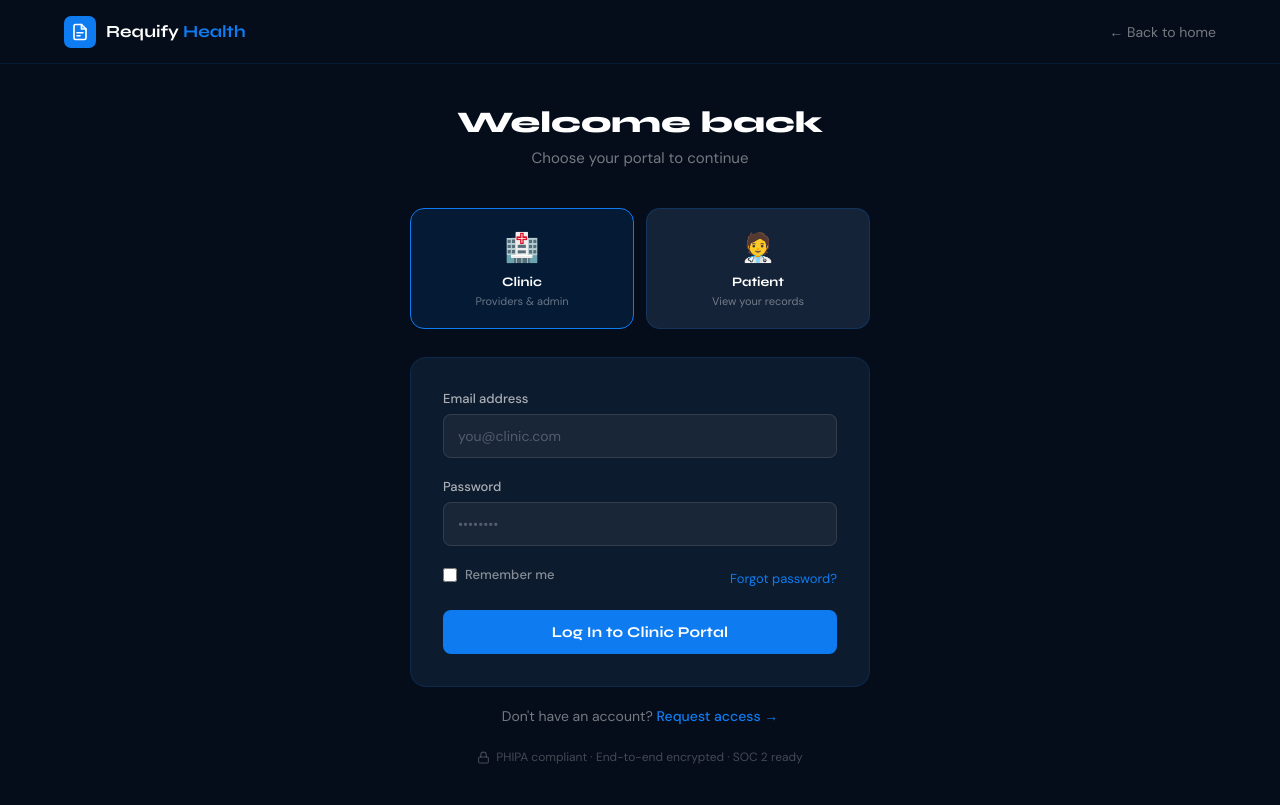
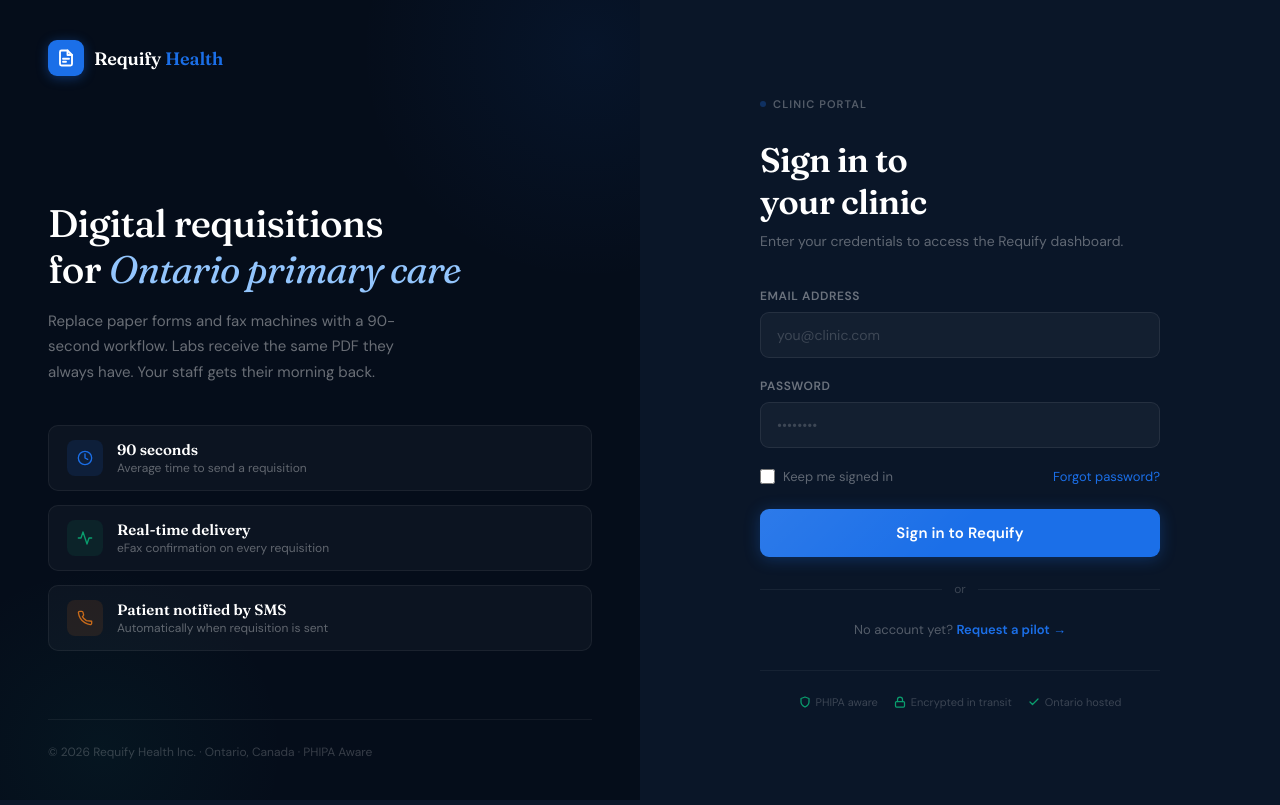
Before and after one commit to BrittanyCharlton-A/mvp2026, a plain HTML site: page index.html in a window 1280 px wide. Drawn offline with Linux system fonts and the light colour scheme.

Commit message:
Add files via upload

```diff
--- a/index.html
+++ b/index.html
@@ -3,222 +3,410 @@
 <head>
 <meta charset="UTF-8">
 <meta name="viewport" content="width=device-width, initial-scale=1.0">
-<title>Log In — Requify Health</title>
-<link href="https://fonts.googleapis.com/css2?family=Syne:wght@400;600;700;800&family=DM+Sans:wght@300;400;500&display=swap" rel="stylesheet">
+<title>Sign In — Requify Health</title>
+<link href="https://fonts.googleapis.com/css2?family=Fraunces:ital,opsz,wght@0,9..144,500;0,9..144,600;1,9..144,400&family=DM+Sans:wght@300;400;500;600&display=swap" rel="stylesheet">
 <style>
-  :root {
-    --blue: #0E7CF0; --blue-dark: #0A5EC2; --blue-pale: #E8F2FF;
-    --dark: #050D1A; --dark-2: #0D1B2E; --dark-3: #152338;
-    --text: #0D1B2A; --muted: #5A738A; --border: #D6E4F5;
-    --white: #FFFFFF; --green: #0A9E6E; --radius: 14px;
+*,*::before,*::after{margin:0;padding:0;box-sizing:border-box;}
+html,body{height:100%;}
+body{
+  font-family:'DM Sans',sans-serif;
+  background:#0A1628;
+  display:grid;
+  grid-template-columns:1fr 1fr;
+  min-height:100vh;
+  -webkit-font-smoothing:antialiased;
 }
-  * { margin:0; padding:0; box-sizing:border-box; }
-  body {
-    font-family: 'DM Sans', sans-serif; background: var(--dark);
-    min-height: 100vh; display: flex; flex-direction: column;
+
+/* ── LEFT PANEL ── */
+.left{
+  background:#050D1A;
+  display:flex;flex-direction:column;
+  padding:40px 48px;
+  position:relative;overflow:hidden;
 }
-  h1,h2,h3,h4 { font-family: 'Syne', sans-serif; }
+.left::before{
+  content:'';position:absolute;
+  top:-200px;right:-200px;
+  width:500px;height:500px;
+  background:radial-gradient(circle,rgba(27,111,232,0.08) 0%,transparent 65%);
+  pointer-events:none;
+}
+.left::after{
+  content:'';position:absolute;
+  bottom:-150px;left:-100px;
+  width:400px;height:400px;
+  background:radial-gradient(circle,rgba(13,158,138,0.06) 0%,transparent 65%);
+  pointer-events:none;
+}
+.left-logo{
+  display:flex;align-items:center;gap:10px;text-decoration:none;
+  margin-bottom:auto;position:relative;z-index:1;
+}
+.left-logo-mark{
+  width:36px;height:36px;border-radius:9px;background:#1B6FE8;
+  display:flex;align-items:center;justify-content:center;
+  box-shadow:0 2px 12px rgba(27,111,232,0.4);
+}
+.left-logo-mark svg{width:18px;height:18px;}
+.left-logo-text{font-family:'Fraunces',serif;font-weight:600;font-size:18px;color:#fff;letter-spacing:-0.01em;}
+.left-logo-text em{color:#1B6FE8;font-style:normal;}
 
-  nav {
-    display: flex; align-items: center; justify-content: space-between;
-    padding: 0 5%; height: 64px;
-    border-bottom: 1px solid rgba(14,124,240,0.12);
+.left-content{
+  position:relative;z-index:1;
+  margin-top:auto;padding-bottom:20px;
 }
-  .nav-logo { display: flex; align-items: center; gap: 10px; text-decoration: none; }
-  .nav-logo-icon { width: 32px; height: 32px; background: var(--blue); border-radius: 7px; display: flex; align-items: center; justify-content: center; }
-  .nav-logo-icon svg { width: 18px; height: 18px; }
-  .nav-logo-text { font-family: 'Syne', sans-serif; font-weight: 700; font-size: 17px; color: #fff; }
-  .nav-logo-text span { color: var(--blue); }
-  .nav-back { color: rgba(255,255,255,0.45); text-decoration: none; font-size: 14px; transition: color 0.2s; }
-  .nav-back:hover { color: rgba(255,255,255,0.8); }
+.left-heading{
+  font-family:'Fraunces',serif;font-size:clamp(28px,3vw,40px);
+  font-weight:500;color:#fff;line-height:1.2;margin-bottom:16px;
+  letter-spacing:-0.02em;
+}
+.left-heading em{font-style:italic;color:#93C5FD;}
+.left-body{font-size:15px;color:rgba(255,255,255,0.4);line-height:1.7;max-width:360px;margin-bottom:40px;}
 
-  .page { flex: 1; display: flex; align-items: center; justify-content: center; padding: 40px 20px; }
-  .container { width: 100%; max-width: 460px; }
+.left-stats{display:flex;flex-direction:column;gap:14px;}
+.left-stat{
+  display:flex;align-items:center;gap:14px;
+  padding:14px 18px;
+  background:rgba(255,255,255,0.03);
+  border:1px solid rgba(255,255,255,0.06);
+  border-radius:10px;
+}
+.left-stat-icon{
+  width:36px;height:36px;border-radius:8px;flex-shrink:0;
+  display:flex;align-items:center;justify-content:center;
+}
+.left-stat-icon svg{width:16px;height:16px;}
+.left-stat-text{}
+.left-stat-val{font-size:15px;font-weight:700;color:#fff;font-family:'Fraunces',serif;}
+.left-stat-lbl{font-size:12px;color:rgba(255,255,255,0.35);margin-top:1px;}
 
-  .login-header { text-align: center; margin-bottom: 40px; }
-  .login-header h1 { font-size: 30px; font-weight: 800; color: #fff; margin-bottom: 8px; }
-  .login-header p { font-size: 15px; color: rgba(255,255,255,0.45); }
+.left-footer{
+  margin-top:48px;padding-top:24px;
+  border-top:1px solid rgba(255,255,255,0.06);
+  font-size:12px;color:rgba(255,255,255,0.2);
+  position:relative;z-index:1;
+}
 
-  /* PORTAL SELECTOR */
-  .portal-select { display: grid; grid-template-columns: 1fr 1fr; gap: 12px; margin-bottom: 28px; }
-  .portal-btn {
-    background: var(--dark-3); border: 1.5px solid rgba(14,124,240,0.2);
-    border-radius: var(--radius); padding: 20px 16px; cursor: pointer;
-    transition: all 0.2s; text-align: center;
+/* ── RIGHT PANEL ── */
+.right{
+  display:flex;align-items:center;justify-content:center;
+  padding:40px 48px;
+  background:#0A1628;
 }
-  .portal-btn:hover { border-color: var(--blue); background: rgba(14,124,240,0.08); }
-  .portal-btn.active { border-color: var(--blue); background: rgba(14,124,240,0.12); }
-  .portal-btn-icon { font-size: 28px; margin-bottom: 8px; }
-  .portal-btn-label { font-family: 'Syne', sans-serif; font-size: 13px; font-weight: 700; color: #fff; margin-bottom: 4px; }
-  .portal-btn-desc { font-size: 11px; color: rgba(255,255,255,0.4); }
+.form-wrap{width:100%;max-width:400px;}
 
-  /* FORM */
-  .form-card {
-    background: var(--dark-2); border: 1px solid rgba(14,124,240,0.15);
-    border-radius: 16px; padding: 32px;
+.form-eyebrow{
+  display:inline-flex;align-items:center;gap:7px;
+  font-size:11px;font-weight:700;letter-spacing:0.1em;text-transform:uppercase;
+  color:rgba(255,255,255,0.3);margin-bottom:28px;
 }
-  .form-group { margin-bottom: 20px; }
-  label { display: block; font-size: 13px; font-weight: 500; color: rgba(255,255,255,0.65); margin-bottom: 7px; }
-  input[type="email"], input[type="password"], input[type="text"] {
-    width: 100%; padding: 12px 14px; background: rgba(255,255,255,0.05);
-    border: 1px solid rgba(255,255,255,0.1); border-radius: 8px;
-    color: #fff; font-size: 14px; font-family: 'DM Sans', sans-serif;
-    transition: all 0.2s; outline: none;
+.form-eyebrow-dot{
+  width:6px;height:6px;border-radius:50%;background:#1B6FE8;
+  animation:blink 2s infinite;
 }
-  input:focus { border-color: var(--blue); background: rgba(14,124,240,0.06); }
-  input::placeholder { color: rgba(255,255,255,0.25); }
+@keyframes blink{0%,100%{opacity:1;}50%{opacity:0.3;}}
 
-  .form-footer { display: flex; align-items: center; justify-content: space-between; margin-bottom: 20px; }
-  .remember { display: flex; align-items: center; gap: 8px; font-size: 13px; color: rgba(255,255,255,0.5); cursor: pointer; }
-  .remember input { width: 14px; height: 14px; margin: 0; accent-color: var(--blue); }
-  .forgot { font-size: 13px; color: var(--blue); text-decoration: none; }
-  .forgot:hover { text-decoration: underline; }
+.form-title{
+  font-family:'Fraunces',serif;font-size:clamp(26px,3vw,34px);
+  font-weight:600;color:#fff;margin-bottom:8px;letter-spacing:-0.02em;
+}
+.form-sub{font-size:14px;color:rgba(255,255,255,0.35);margin-bottom:36px;line-height:1.5;}
 
-  .btn-submit {
-    width: 100%; padding: 13px; background: var(--blue); color: #fff;
-    border: none; border-radius: 8px; font-family: 'Syne', sans-serif;
-    font-size: 15px; font-weight: 700; cursor: pointer; transition: all 0.2s;
-    letter-spacing: 0.01em;
+.field{margin-bottom:20px;}
+.field-label{
+  display:block;font-size:12px;font-weight:600;
+  letter-spacing:0.05em;text-transform:uppercase;
+  color:rgba(255,255,255,0.4);margin-bottom:8px;
 }
-  .btn-submit:hover { background: var(--blue-dark); transform: translateY(-1px); }
+.field-input{
+  width:100%;padding:13px 16px;
+  background:rgba(255,255,255,0.04);
+  border:1.5px solid rgba(255,255,255,0.08);
+  border-radius:9px;color:#fff;
+  font-size:14px;font-family:'DM Sans',sans-serif;
+  outline:none;transition:all 0.2s;
+}
+.field-input:focus{
+  border-color:#1B6FE8;
+  background:rgba(27,111,232,0.06);
+  box-shadow:0 0 0 3px rgba(27,111,232,0.12);
+}
+.field-input::placeholder{color:rgba(255,255,255,0.18);}
 
-  .divider { display: flex; align-items: center; gap: 12px; margin: 20px 0; }
-  .divider-line { flex: 1; height: 1px; background: rgba(255,255,255,0.08); }
-  .divider span { font-size: 12px; color: rgba(255,255,255,0.3); }
+.form-row{
+  display:flex;align-items:center;justify-content:space-between;
+  margin-bottom:24px;
+}
+.remember{
+  display:flex;align-items:center;gap:8px;
+  font-size:13px;color:rgba(255,255,255,0.35);cursor:pointer;
+}
+.remember input{
+  width:15px;height:15px;accent-color:#1B6FE8;
+  background:transparent;border:1px solid rgba(255,255,255,0.2);
+  border-radius:4px;cursor:pointer;
+}
+.forgot{
+  font-size:13px;color:#1B6FE8;text-decoration:none;
+  transition:color 0.2s;
+}
+.forgot:hover{color:#93C5FD;}
 
-  .signup-link { text-align: center; font-size: 14px; color: rgba(255,255,255,0.45); margin-top: 20px; }
-  .signup-link a { color: var(--blue); text-decoration: none; font-weight: 500; }
-  .signup-link a:hover { text-decoration: underline; }
+.btn-login{
+  width:100%;padding:14px;
+  background:#1B6FE8;color:#fff;border:none;
+  border-radius:9px;font-family:'DM Sans',sans-serif;
+  font-size:15px;font-weight:700;cursor:pointer;
+  transition:all 0.25s;letter-spacing:0.01em;
+  box-shadow:0 2px 16px rgba(27,111,232,0.3);
+  position:relative;overflow:hidden;
+}
+.btn-login::before{
+  content:'';position:absolute;inset:0;
+  background:linear-gradient(135deg,rgba(255,255,255,0.08) 0%,transparent 50%);
+  pointer-events:none;
+}
+.btn-login:hover{
+  background:#0E5FD4;transform:translateY(-1px);
+  box-shadow:0 4px 24px rgba(27,111,232,0.45);
+}
+.btn-login:active{transform:translateY(0);}
 
-  .secure-note {
-    display: flex; align-items: center; justify-content: center; gap: 6px;
-    margin-top: 24px; font-size: 12px; color: rgba(255,255,255,0.25);
+.form-divider{
+  display:flex;align-items:center;gap:12px;
+  margin:24px 0;
 }
-  .secure-note svg { width: 13px; height: 13px; }
+.form-divider-line{flex:1;height:1px;background:rgba(255,255,255,0.06);}
+.form-divider span{font-size:12px;color:rgba(255,255,255,0.2);}
+
+.form-footer-note{
+  text-align:center;font-size:13px;
+  color:rgba(255,255,255,0.3);margin-top:20px;
+}
+.form-footer-note a{
+  color:#1B6FE8;text-decoration:none;font-weight:600;
+}
+.form-footer-note a:hover{color:#93C5FD;}
+
+.security-strip{
+  display:flex;align-items:center;justify-content:center;gap:16px;
+  margin-top:32px;padding-top:24px;
+  border-top:1px solid rgba(255,255,255,0.05);
+}
+.security-item{
+  display:flex;align-items:center;gap:5px;
+  font-size:11px;color:rgba(255,255,255,0.2);
+}
+.security-item svg{width:12px;height:12px;color:#0A9E6E;}
+
+/* ── FORGOT MODAL ── */
+.modal-overlay{
+  display:none;position:fixed;inset:0;z-index:500;
+  background:rgba(5,13,26,0.8);backdrop-filter:blur(8px);
+  align-items:center;justify-content:center;padding:20px;
+}
+.modal-overlay.open{display:flex;}
+.modal{
+  background:#0D1B2E;border:1px solid rgba(27,111,232,0.2);
+  border-radius:16px;width:min(420px,96vw);
+  padding:36px;text-align:center;
+  animation:popIn 0.3s ease;
+}
+@keyframes popIn{from{transform:scale(0.92);opacity:0;}to{transform:scale(1);opacity:1;}}
+.modal h3{font-family:'Fraunces',serif;font-size:22px;color:#fff;margin-bottom:8px;}
+.modal p{font-size:14px;color:rgba(255,255,255,0.45);line-height:1.6;margin-bottom:22px;}
+.modal input{
+  width:100%;padding:12px 14px;margin-bottom:14px;
+  background:rgba(255,255,255,0.05);
+  border:1.5px solid rgba(255,255,255,0.1);
+  border-radius:9px;color:#fff;font-size:14px;
+  font-family:'DM Sans',sans-serif;outline:none;
+  transition:border-color 0.2s;
+}
+.modal input:focus{border-color:#1B6FE8;}
+.modal-success-msg{
+  display:none;background:rgba(10,158,110,0.12);
+  border:1px solid rgba(10,158,110,0.25);border-radius:8px;
+  padding:10px 14px;font-size:13px;color:#0A9E6E;margin-bottom:14px;
+}
+.modal-btns{display:flex;gap:10px;}
+.btn-modal-cancel{
+  flex:1;padding:11px;border:1.5px solid rgba(255,255,255,0.1);
+  border-radius:8px;background:none;color:rgba(255,255,255,0.4);
+  font-family:'DM Sans',sans-serif;font-size:13px;font-weight:600;cursor:pointer;
+  transition:all 0.2s;
+}
+.btn-modal-cancel:hover{border-color:rgba(255,255,255,0.25);color:#fff;}
+.btn-modal-send{
+  flex:2;padding:11px;background:#1B6FE8;border:none;
+  border-radius:8px;color:#fff;font-family:'DM Sans',sans-serif;
+  font-size:13px;font-weight:700;cursor:pointer;transition:all 0.2s;
+}
+.btn-modal-send:hover{background:#0E5FD4;}
+
+@media(max-width:768px){
+  body{grid-template-columns:1fr;}
+  .left{display:none;}
+  .right{padding:32px 24px;}
+}
 </style>
 </head>
 <body>
-<nav>
-  <a href="index.html" class="nav-logo">
-    <div class="nav-logo-icon">
-      <svg viewBox="0 0 24 24" fill="none" stroke="white" stroke-width="2.2" stroke-linecap="round" stroke-linejoin="round">
-        <path d="M14 2H6a2 2 0 00-2 2v16a2 2 0 002 2h12a2 2 0 002-2V8z"/><polyline points="14,2 14,8 20,8"/>
-        <line x1="8" y1="13" x2="16" y2="13"/><line x1="8" y1="17" x2="12" y2="17"/>
+
+<!-- LEFT -->
+<div class="left">
+  <a href="index.html" class="left-logo">
+    <div class="left-logo-mark">
+      <svg viewBox="0 0 24 24" fill="none" stroke="white" stroke-width="2.5" stroke-linecap="round" stroke-linejoin="round">
+        <path d="M14 2H6a2 2 0 00-2 2v16a2 2 0 002 2h12a2 2 0 002-2V8z"/>
+        <polyline points="14,2 14,8 20,8"/>
+        <line x1="8" y1="13" x2="16" y2="13"/>
+        <line x1="8" y1="17" x2="12" y2="17"/>
       </svg>
     </div>
-    <span class="nav-logo-text">Requify <span>Health</span></span>
+    <span class="left-logo-text">Requify <em>Health</em></span>
   </a>
-  <a href="index.html" class="nav-back">← Back to home</a>
-</nav>
 
-<div class="page">
-  <div class="container">
-    <div class="login-header">
-      <h1>Welcome back</h1>
-      <p>Choose your portal to continue</p>
+  <div class="left-content">
+    <h2 class="left-heading">Digital requisitions<br>for <em>Ontario primary care</em></h2>
+    <p class="left-body">Replace paper forms and fax machines with a 90-second workflow. Labs receive the same PDF they always have. Your staff gets their morning back.</p>
+
+    <div class="left-stats">
+      <div class="left-stat">
+        <div class="left-stat-icon" style="background:rgba(27,111,232,0.12)">
+          <svg viewBox="0 0 24 24" fill="none" stroke="#1B6FE8" stroke-width="2" stroke-linecap="round" stroke-linejoin="round"><circle cx="12" cy="12" r="10"/><polyline points="12 6 12 12 16 14"/></svg>
         </div>
-
-    <div class="portal-select">
-      <div class="portal-btn active" onclick="selectPortal('clinic', this)" id="portal-clinic">
-        <div class="portal-btn-icon">🏥</div>
-        <div class="portal-btn-label">Clinic</div>
-        <div class="portal-btn-desc">Providers & admin</div>
-      </div>
-      <div class="portal-btn" onclick="selectPortal('patient', this)" id="portal-patient">
-        <div class="portal-btn-icon">🧑‍⚕️</div>
-        <div class="portal-btn-label">Patient</div>
-        <div class="portal-btn-desc">View your records</div>
+        <div class="left-stat-text">
+          <div class="left-stat-val">90 seconds</div>
+          <div class="left-stat-lbl">Average time to send a requisition</div>
         </div>
       </div>
-
-    <div class="form-card">
-      <div class="form-group">
-        <label>Email address</label>
-        <input type="email" placeholder="you@clinic.com" id="email-input">
+      <div class="left-stat">
+        <div class="left-stat-icon" style="background:rgba(10,143,98,0.12)">
+          <svg viewBox="0 0 24 24" fill="none" stroke="#0A9E6E" stroke-width="2" stroke-linecap="round" stroke-linejoin="round"><polyline points="22 12 18 12 15 21 9 3 6 12 2 12"/></svg>
         </div>
-      <div class="form-group">
-        <label>Password</label>
-        <input type="password" placeholder="••••••••" id="password-input">
+        <div class="left-stat-text">
+          <div class="left-stat-val">Real-time delivery</div>
+          <div class="left-stat-lbl">eFax confirmation on every requisition</div>
         </div>
-      <div class="form-footer">
-        <label class="remember">
-          <input type="checkbox"> Remember me
-        </label>
-        <a href="#" class="forgot" onclick="showForgotModal();return false;">Forgot password?</a>
       </div>
-      <button class="btn-submit" onclick="handleLogin()">Log In to Clinic Portal</button>
+      <div class="left-stat">
+        <div class="left-stat-icon" style="background:rgba(201,107,26,0.12)">
+          <svg viewBox="0 0 24 24" fill="none" stroke="#C96B1A" stroke-width="2" stroke-linecap="round" stroke-linejoin="round"><path d="M22 16.92v3a2 2 0 01-2.18 2A19.79 19.79 0 0111.63 19a19.5 19.5 0 01-6.82-6.82A19.79 19.79 0 012.12 4.18 2 2 0 014.11 2h3a2 2 0 012 1.72c.127.96.361 1.903.7 2.81a2 2 0 01-.45 2.11L8.09 9.91a16 16 0 006 6z"/></svg>
         </div>
-
-    <p class="signup-link">Don't have an account? <a href="dashboard.html">Request access →</a></p>
-
-    <div class="secure-note">
-      <svg viewBox="0 0 24 24" fill="none" stroke="currentColor" stroke-width="2" stroke-linecap="round" stroke-linejoin="round">
-        <rect x="3" y="11" width="18" height="11" rx="2" ry="2"/><path d="M7 11V7a5 5 0 0110 0v4"/>
-      </svg>
-      PHIPA compliant · End-to-end encrypted · SOC 2 ready
+        <div class="left-stat-text">
+          <div class="left-stat-val">Patient notified by SMS</div>
+          <div class="left-stat-lbl">Automatically when requisition is sent</div>
+        </div>
       </div>
     </div>
   </div>
 
-<div id="forgot-modal" style="display:none;position:fixed;inset:0;background:rgba(5,13,26,0.7);z-index:200;align-items:center;justify-content:center;">
-  <div style="background:#0D1B2E;border:1px solid rgba(14,124,240,0.2);border-radius:14px;padding:32px;width:min(400px,90vw);text-align:center;animation:fadeIn 0.3s ease">
-    <div style="width:48px;height:48px;background:rgba(14,124,240,0.15);border-radius:50%;display:flex;align-items:center;justify-content:center;margin:0 auto 16px">
-      <svg width="22" height="22" viewBox="0 0 24 24" fill="none" stroke="#0E7CF0" stroke-width="2" stroke-linecap="round" stroke-linejoin="round"><rect x="3" y="11" width="18" height="11" rx="2" ry="2"/><path d="M7 11V7a5 5 0 0 1 10 0v4"/></svg>
+  <div class="left-footer">
+    &copy; 2026 Requify Health Inc. &middot; Ontario, Canada &middot; PHIPA Aware
   </div>
-    <h3 style="font-family:'Syne',sans-serif;font-size:18px;font-weight:700;color:#fff;margin-bottom:8px">Reset Password</h3>
-    <p style="font-size:13px;color:rgba(255,255,255,0.5);margin-bottom:20px;line-height:1.5">Enter your clinic email address and we'll send you a password reset link.</p>
-    <input type="email" id="reset-email" placeholder="you@clinic.com" style="width:100%;padding:10px 14px;border:1.5px solid rgba(14,124,240,0.3);border-radius:8px;background:rgba(255,255,255,0.06);color:#fff;font-size:14px;font-family:'DM Sans',sans-serif;outline:none;margin-bottom:14px">
-    <div id="reset-sent" style="display:none;background:rgba(10,158,110,0.15);border:1px solid rgba(10,158,110,0.3);border-radius:8px;padding:10px 14px;font-size:13px;color:#0A9E6E;margin-bottom:14px">✓ Reset link sent! Check your inbox.</div>
-    <div style="display:flex;gap:10px">
-      <button onclick="closeForgotModal()" style="flex:1;padding:10px;border:1.5px solid rgba(255,255,255,0.1);border-radius:8px;background:none;color:rgba(255,255,255,0.5);font-family:'Syne',sans-serif;font-size:13px;cursor:pointer">Cancel</button>
-      <button onclick="sendReset()" style="flex:1;padding:10px;border:none;border-radius:8px;background:#0E7CF0;color:#fff;font-family:'Syne',sans-serif;font-size:13px;font-weight:700;cursor:pointer">Send Reset Link</button>
+</div>
+
+<!-- RIGHT -->
+<div class="right">
+  <div class="form-wrap">
+    <div class="form-eyebrow">
+      <span class="form-eyebrow-dot"></span>
+      Clinic Portal
+    </div>
+
+    <h1 class="form-title">Sign in to<br>your clinic</h1>
+    <p class="form-sub">Enter your credentials to access the Requify dashboard.</p>
+
+    <div class="field">
+      <label class="field-label">Email address</label>
+      <input type="email" class="field-input" id="email-input" placeholder="you@clinic.com" autocomplete="email">
+    </div>
+
+    <div class="field">
+      <label class="field-label">Password</label>
+      <input type="password" class="field-input" id="password-input" placeholder="&bull;&bull;&bull;&bull;&bull;&bull;&bull;&bull;" autocomplete="current-password">
+    </div>
+
+    <div class="form-row">
+      <label class="remember">
+        <input type="checkbox"> Keep me signed in
+      </label>
+      <a href="#" class="forgot" onclick="showForgotModal();return false;">Forgot password?</a>
+    </div>
+
+    <button class="btn-login" onclick="handleLogin()">Sign in to Requify</button>
+
+    <div class="form-divider">
+      <div class="form-divider-line"></div>
+      <span>or</span>
+      <div class="form-divider-line"></div>
+    </div>
+
+    <p class="form-footer-note">
+      No account yet? <a href="dashboard.html">Request a pilot &rarr;</a>
+    </p>
+
+    <div class="security-strip">
+      <div class="security-item">
+        <svg viewBox="0 0 24 24" fill="none" stroke="currentColor" stroke-width="2.5" stroke-linecap="round" stroke-linejoin="round"><path d="M12 22s8-4 8-10V5l-8-3-8 3v7c0 6 8 10 8 10z"/></svg>
+        PHIPA aware
+      </div>
+      <div class="security-item">
+        <svg viewBox="0 0 24 24" fill="none" stroke="currentColor" stroke-width="2.5" stroke-linecap="round" stroke-linejoin="round"><rect x="3" y="11" width="18" height="11" rx="2"/><path d="M7 11V7a5 5 0 0110 0v4"/></svg>
+        Encrypted in transit
+      </div>
+      <div class="security-item">
+        <svg viewBox="0 0 24 24" fill="none" stroke="currentColor" stroke-width="2.5" stroke-linecap="round" stroke-linejoin="round"><polyline points="20 6 9 17 4 12"/></svg>
+        Ontario hosted
+      </div>
+    </div>
+  </div>
+</div>
+
+<!-- FORGOT PASSWORD MODAL -->
+<div class="modal-overlay" id="forgot-modal">
+  <div class="modal">
+    <h3>Reset your password</h3>
+    <p>Enter your clinic email and we will send you a reset link within a few minutes.</p>
+    <input type="email" id="reset-email" placeholder="you@clinic.com">
+    <div class="modal-success-msg" id="reset-sent">
+      Reset link sent. Check your inbox.
+    </div>
+    <div class="modal-btns">
+      <button class="btn-modal-cancel" onclick="closeForgotModal()">Cancel</button>
+      <button class="btn-modal-send" onclick="sendReset()">Send reset link</button>
     </div>
   </div>
 </div>
 
 <script>
-let currentPortal = 'clinic';
-function selectPortal(type, el) {
-  currentPortal = type;
-  document.querySelectorAll('.portal-btn').forEach(b => b.classList.remove('active'));
-  el.classList.add('active');
-  const btn = document.querySelector('.btn-submit');
-  const emailInput = document.getElementById('email-input');
-  if (type === 'clinic') {
-    btn.textContent = 'Log In to Clinic Portal';
-    emailInput.placeholder = 'you@clinic.com';
-  } else {
-    btn.textContent = 'Log In to Patient Portal';
-    emailInput.placeholder = 'you@email.com';
-  }
-}
 function handleLogin() {
-  const email = document.getElementById('email-input').value;
+  const email = document.getElementById('email-input').value.trim();
   const password = document.getElementById('password-input').value;
   if (!email || !password) {
-    alert('Please enter your email and password.');
+    document.getElementById('email-input').style.borderColor = '#C1362A';
+    setTimeout(() => document.getElementById('email-input').style.borderColor = '', 2000);
     return;
   }
-  // In production: Firebase auth here
+  // Production: Firebase auth replaces this
   window.location.href = 'dashboard.html';
 }
 document.getElementById('password-input').addEventListener('keydown', e => {
   if (e.key === 'Enter') handleLogin();
 });
 function showForgotModal() {
-  document.getElementById('forgot-modal').style.display = 'flex';
+  document.getElementById('forgot-modal').classList.add('open');
   document.getElementById('reset-sent').style.display = 'none';
   document.getElementById('reset-email').value = document.getElementById('email-input').value;
 }
 function closeForgotModal() {
-  document.getElementById('forgot-modal').style.display = 'none';
+  document.getElementById('forgot-modal').classList.remove('open');
 }
 function sendReset() {
-  const email = document.getElementById('reset-email').value;
-  if (!email) return;
-  // In production: firebase.auth().sendPasswordResetEmail(email)
+  if (!document.getElementById('reset-email').value) return;
   document.getElementById('reset-sent').style.display = 'block';
-  setTimeout(closeForgotModal, 2500);
+  setTimeout(closeForgotModal, 2200);
 }
 document.getElementById('forgot-modal').addEventListener('click', function(e) {
   if (e.target === this) closeForgotModal();
```
Lines whose indentation alone changed are shown as unchanged.
